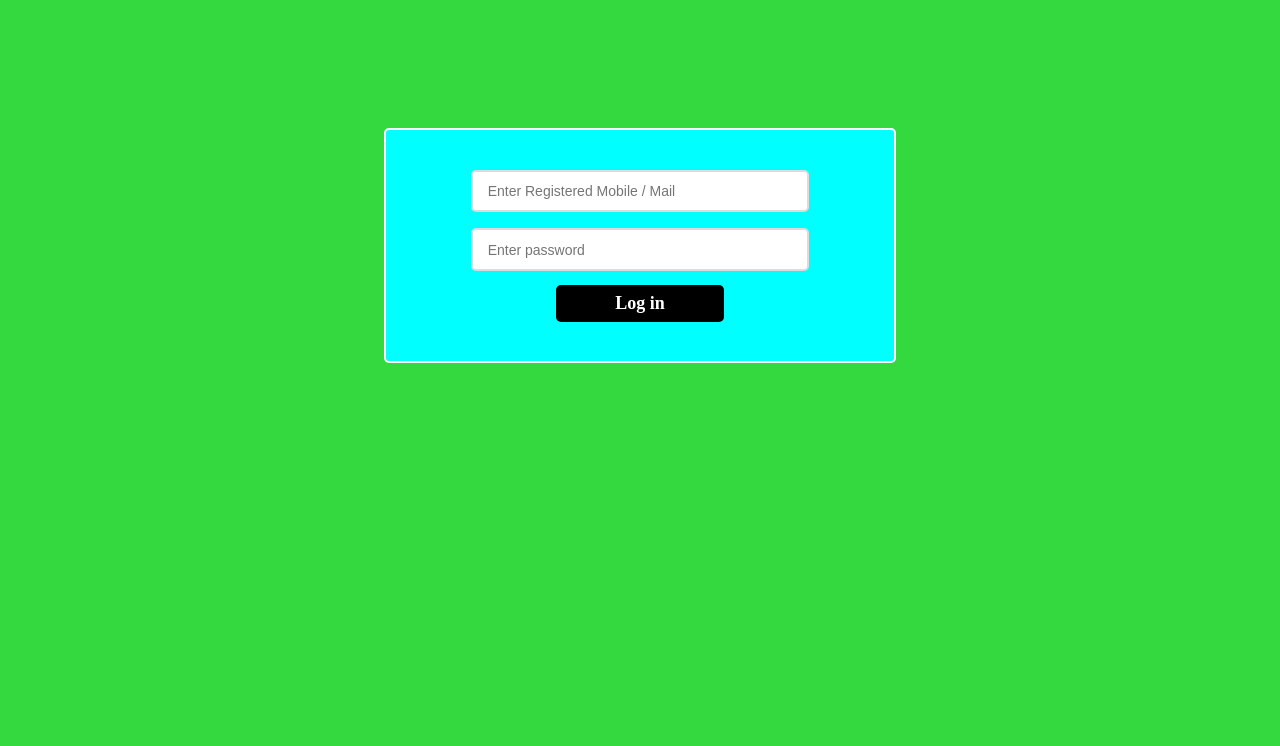
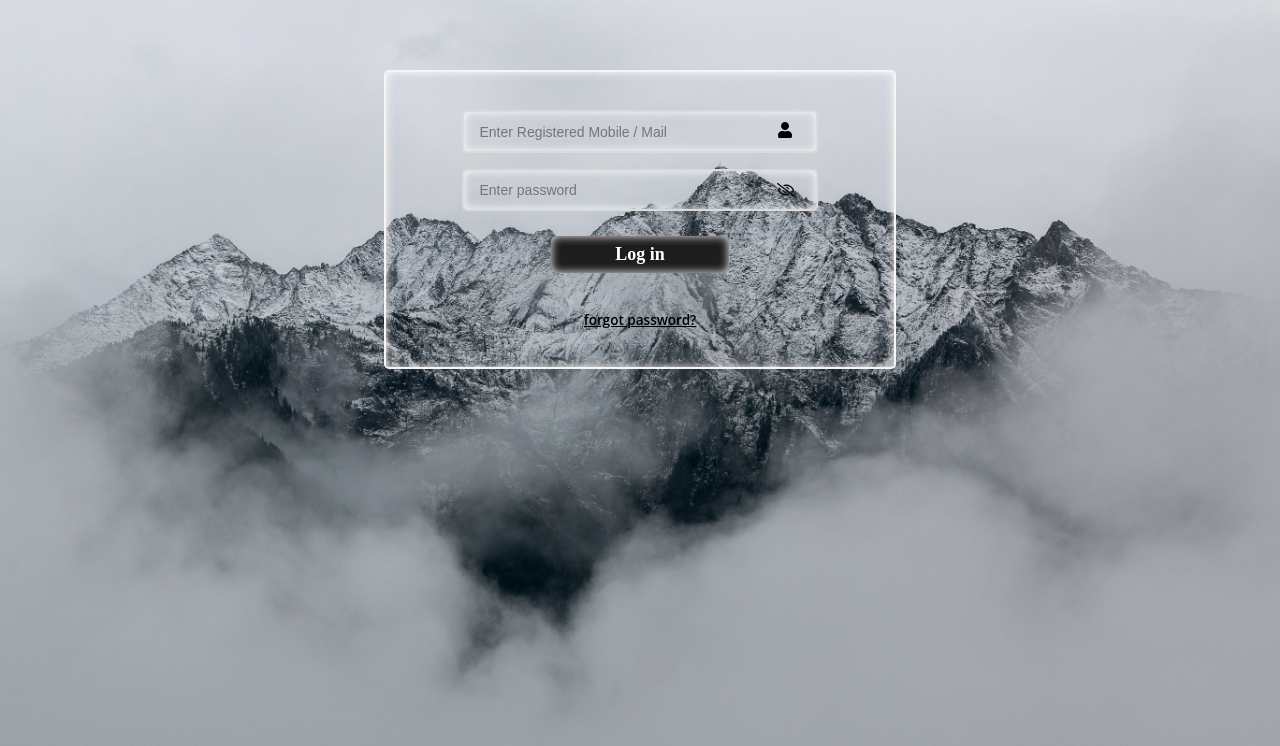
Before and after one commit to Rajeshkanth/loginPage, a React (Create React App) app: page /#/signup in a window 1280 px wide. Shown: the top 746 px of the page. Built offline with nearby package versions, Linux system fonts and the light colour scheme.

Commit message:
login page design

```diff
--- a/src/components/SignUpPage.js
+++ b/src/components/SignUpPage.js
@@ -2,10 +2,16 @@ import React, { memo, useContext, useState } from "react";
 import "./signin.css";
 import { useNavigate } from "react-router-dom";
 import { myContext } from "../App";
+import { FaUser, FaUserNinja, FaRegEyeSlash, FaRegEye } from "react-icons/fa";
 
 function SignInPage() {
   const navigate = useNavigate();
   const user = useContext(myContext);
+  const [type, setType] = useState(true);
+
+  const handleType = () => {
+    setType(!type);
+  };
 
   const [mobile, setMobile] = useState("");
   const [pswd, setPswd] = useState("");
@@ -33,18 +39,27 @@ function SignInPage() {
   return (
     <>
       <div className="sign-container">
-        <form action="" className="signIn">
+        <form action="">
+          <div className="signIn">
             <input
               type="text"
               placeholder="Enter Registered Mobile / Mail"
               onChange={(e) => handleUserName(e)}
             />
+            <FaUser className="userIcon" />
             <input
-            type="password"
+              type={type ? "password" : "text"}
               placeholder="Enter password"
               onChange={(e) => handlePswd(e)}
             />
+            {type ? (
+              <FaRegEyeSlash className="signEye" onClick={handleType} />
+            ) : (
+              <FaRegEye className="signEye" onClick={handleType} />
+            )}
             <button onClick={(e) => dashboard(e)}>Log in</button>
+            <span>forgot password?</span>
+          </div>
         </form>
       </div>
     </>
--- a/src/components/signin.css
+++ b/src/components/signin.css
@@ -1,36 +1,78 @@
 .signIn {
-    /* gap: 20; */
     display: flex;
     flex-direction: column;
-    margin: 10% auto;
-    padding: 2rem 1%;
+    border: 2px solid whitesmoke;
+    width: 80%;
+    position: relative;
+    margin: 0 auto;
+    padding: 6% 0;
     box-sizing: border-box;
-    /* padding: 1rem; */
-    width: 40%;
-    background-color: aqua;
     border-radius: 5px;
-    border: 2px solid #fff;
+    box-shadow: inset 0 0 10px snow;
+
 }
 
+.sign-container form {
+    /* border: 2px solid red; */
+    width: 50%;
+    height: auto;
+    box-sizing: border-box;
+    margin: 70px auto;
+
+}
 
 
 .sign-container {
     width: 100%;
     height: 100vh;
-    background-color: rgb(52, 217, 63);
     padding: .1px;
     box-sizing: border-box;
+    background-image: url("/src/components/svg/pexels-eberhard-grossgasteiger-691668.jpg");
+    background-size: cover;
+    background-repeat: no-repeat;
 }
 
 .signIn input {
     width: 70%;
-    margin: .5rem auto;
+    margin: 0 auto;
+    box-shadow: inset 0 0 10px snow;
     padding: .7rem 3%;
     box-sizing: border-box;
     border-radius: 5px;
     border: 2px solid #dbdbdb;
     outline: 0;
     font-size: 14px;
+    background-color: transparent;
+}
+
+.userIcon {
+    position: relative;
+    top: -1.9rem;
+    left: 77%;
+
+}
+
+.signIn span {
+    color: var(--semantic-1-hyperlink-day, #000000);
+    text-align: center;
+    font-family: Open Sans;
+    font-size: 13.55px;
+    font-style: normal;
+    font-weight: 600;
+    text-decoration: underline;
+    margin-top: 2rem;
+    /* line-height: 1; */
+    cursor: pointer;
+}
+
+.signEye {
+    color: #080808;
+    position: relative;
+    /* margin-top: -40%; */
+    top: -1.9rem;
+    left: 77%;
+    z-index: 2;
+    font-size: 18px;
 }
 
 .signIn button {
@@ -39,11 +81,13 @@
     width: 35%;
     margin: .4rem auto;
     text-align: center;
-    background-color: black;
+    background-color: rgb(30, 29, 29);
     color: #fff;
     font-size: 18px;
     font-weight: 600;
     border: none;
     border-radius: 5px;
     font-family: "nunito";
+    box-shadow: inset 0 0 10px snow;
+    cursor: pointer;
 }
```
Also changed, not shown: src/components/homepage.css (+0 -8 lines), src/components/svg/pexels-eberhard-grossgasteiger-691668.jpg (added). Lines whose indentation alone changed are shown as unchanged.
